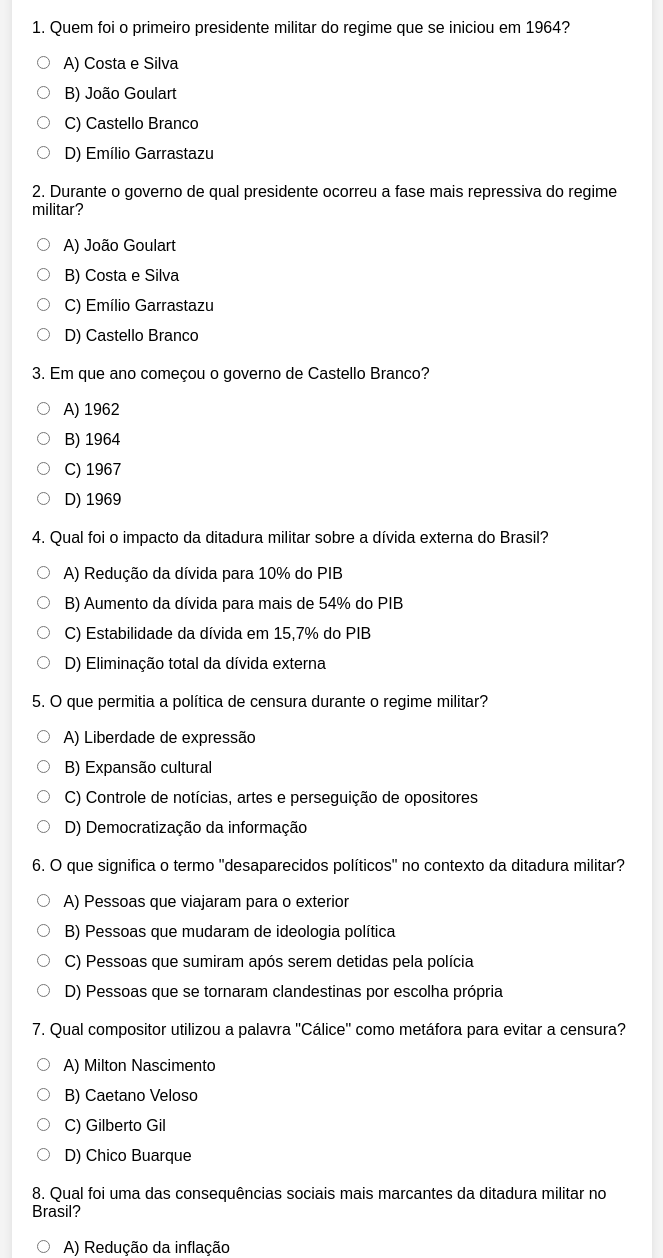
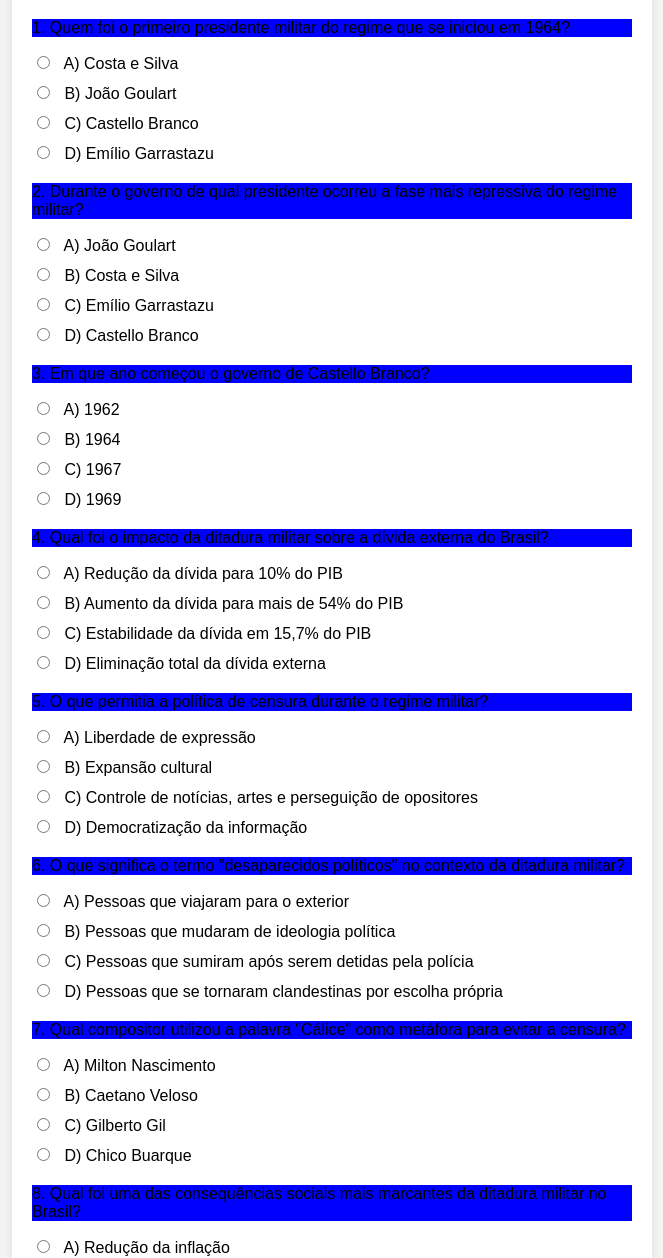
Before and after one commit to BrunoRNS/Quiz-123, a plain HTML site: page index.html in a window 1280 px wide. Shown: the part 49-1307 px from the top of the page, without its empty margins (308-971 px from the left). Drawn offline with Linux system fonts and the light colour scheme.

Commit message:
Atualizar o index.html

```diff
--- a/index.html
+++ b/index.html
@@ -30,6 +30,10 @@
         }
         .quiz-question {
             margin-bottom: 20px;
+        }
+        .quiz-qq {
+            background-color: blue;
+
         }
         .quiz-options {
             list-style: none;
@@ -64,7 +68,7 @@
         </div>
         <div class="quiz-body">
             <div class="quiz-question">
-                <p>1. Quem foi o primeiro presidente militar do regime que se iniciou em 1964?</p>
+                <p class="quiz-qq">1. Quem foi o primeiro presidente militar do regime que se iniciou em 1964?</p>
                 <ul class="quiz-options">
                     <li><input type="radio" name="q1" value="A"> A) Costa e Silva</li>
                     <li><input type="radio" name="q1" value="B"> B) João Goulart</li>
@@ -73,7 +77,7 @@
                 </ul>
             </div>
             <div class="quiz-question">
-                <p>2. Durante o governo de qual presidente ocorreu a fase mais repressiva do regime militar?</p>
+                <p class="quiz-qq">2. Durante o governo de qual presidente ocorreu a fase mais repressiva do regime militar?</p>
                 <ul class="quiz-options">
                     <li><input type="radio" name="q2" value="A"> A) João Goulart</li>
                     <li><input type="radio" name="q2" value="B"> B) Costa e Silva</li>
@@ -82,7 +86,7 @@
                 </ul>
             </div>
             <div class="quiz-question">
-                <p>3. Em que ano começou o governo de Castello Branco?</p>
+                <p class="quiz-qq">3. Em que ano começou o governo de Castello Branco?</p>
                 <ul class="quiz-options">
                     <li><input type="radio" name="q3" value="A"> A) 1962</li>
                     <li><input type="radio" name="q3" value="B"> B) 1964</li>
@@ -91,7 +95,7 @@
                 </ul>
             </div>
             <div class="quiz-question">
-                <p>4. Qual foi o impacto da ditadura militar sobre a dívida externa do Brasil?</p>
+                <p class="quiz-qq">4. Qual foi o impacto da ditadura militar sobre a dívida externa do Brasil?</p>
                 <ul class="quiz-options">
                     <li><input type="radio" name="q4" value="A"> A) Redução da dívida para 10% do PIB</li>
                     <li><input type="radio" name="q4" value="B"> B) Aumento da dívida para mais de 54% do PIB</li>
@@ -100,7 +104,7 @@
                 </ul>
             </div>
             <div class="quiz-question">
-                <p>5. O que permitia a política de censura durante o regime militar?</p>
+                <p class="quiz-qq">5. O que permitia a política de censura durante o regime militar?</p>
                 <ul class="quiz-options">
                     <li><input type="radio" name="q5" value="A"> A) Liberdade de expressão</li>
                     <li><input type="radio" name="q5" value="B"> B) Expansão cultural</li>
@@ -109,7 +113,7 @@
                 </ul>
             </div>
             <div class="quiz-question">
-                <p>6. O que significa o termo "desaparecidos políticos" no contexto da ditadura militar?</p>
+                <p class="quiz-qq">6. O que significa o termo "desaparecidos políticos" no contexto da ditadura militar?</p>
                 <ul class="quiz-options">
                     <li><input type="radio" name="q6" value="A"> A) Pessoas que viajaram para o exterior</li>
                     <li><input type="radio" name="q6" value="B"> B) Pessoas que mudaram de ideologia política</li>
@@ -118,7 +122,7 @@
                 </ul>
             </div>
             <div class="quiz-question">
-                <p>7. Qual compositor utilizou a palavra "Cálice" como metáfora para evitar a censura?</p>
+                <p class="quiz-qq">7. Qual compositor utilizou a palavra "Cálice" como metáfora para evitar a censura?</p>
                 <ul class="quiz-options">
                     <li><input type="radio" name="q7" value="A"> A) Milton Nascimento</li>
                     <li><input type="radio" name="q7" value="B"> B) Caetano Veloso</li>
@@ -127,7 +131,7 @@
                 </ul>
             </div>
             <div class="quiz-question">
-                <p>8. Qual foi uma das consequências sociais mais marcantes da ditadura militar no Brasil?</p>
+                <p class="quiz-qq">8. Qual foi uma das consequências sociais mais marcantes da ditadura militar no Brasil?</p>
                 <ul class="quiz-options">
                     <li><input type="radio" name="q8" value="A"> A) Redução da inflação</li>
                     <li><input type="radio" name="q8" value="B"> B) Aprofundamento das desigualdades sociais</li>
@@ -136,7 +140,7 @@
                 </ul>
             </div>
             <div class="quiz-question">
-                <p>9. O que representava a canção "Apesar de Você", de Chico Buarque?</p>
+                <p class="quiz-pp">9. O que representava a canção "Apesar de Você", de Chico Buarque?</p>
                 <ul class="quiz-options">
                     <li><input type="radio" name="q9" value="A"> A) Um hino religioso</li>
                     <li><input type="radio" name="q9" value="B"> B) Um manifesto patriótico</li>
@@ -145,7 +149,7 @@
                 </ul>
             </div>
             <div class="quiz-question">
-                <p>10. Qual foi o papel da Comissão Nacional da Verdade criada em 2011?</p>
+                <p class="quiz-qq">10. Qual foi o papel da Comissão Nacional da Verdade criada em 2011?</p>
                 <ul class="quiz-options">
                     <li><input type="radio" name="q10" value="A"> A) Promover a Anistia</li>
                     <li><input type="radio" name="q10" value="B"> B) Investigar casos de desaparecimento e mortes durante a ditadura</li>
```
